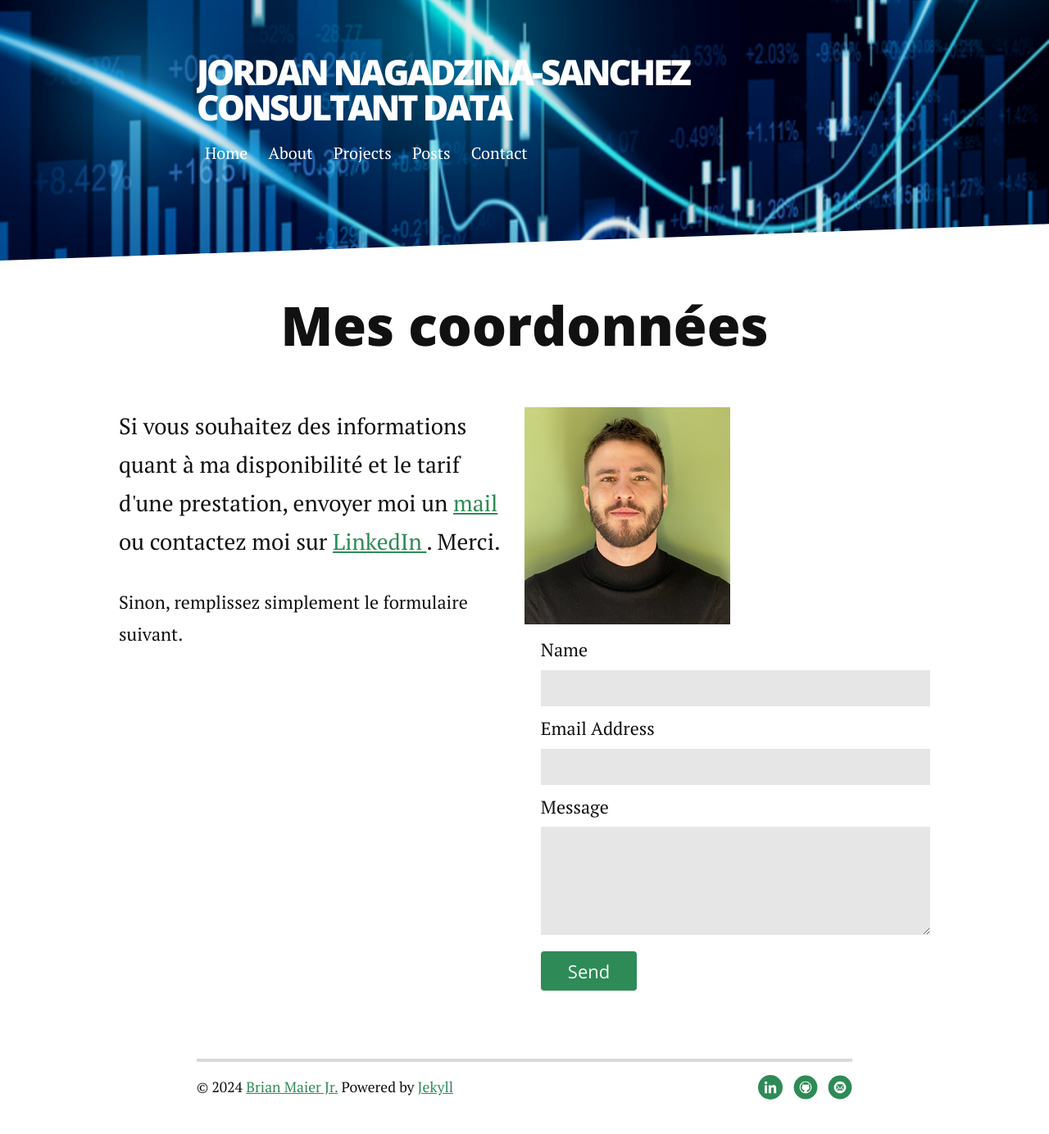
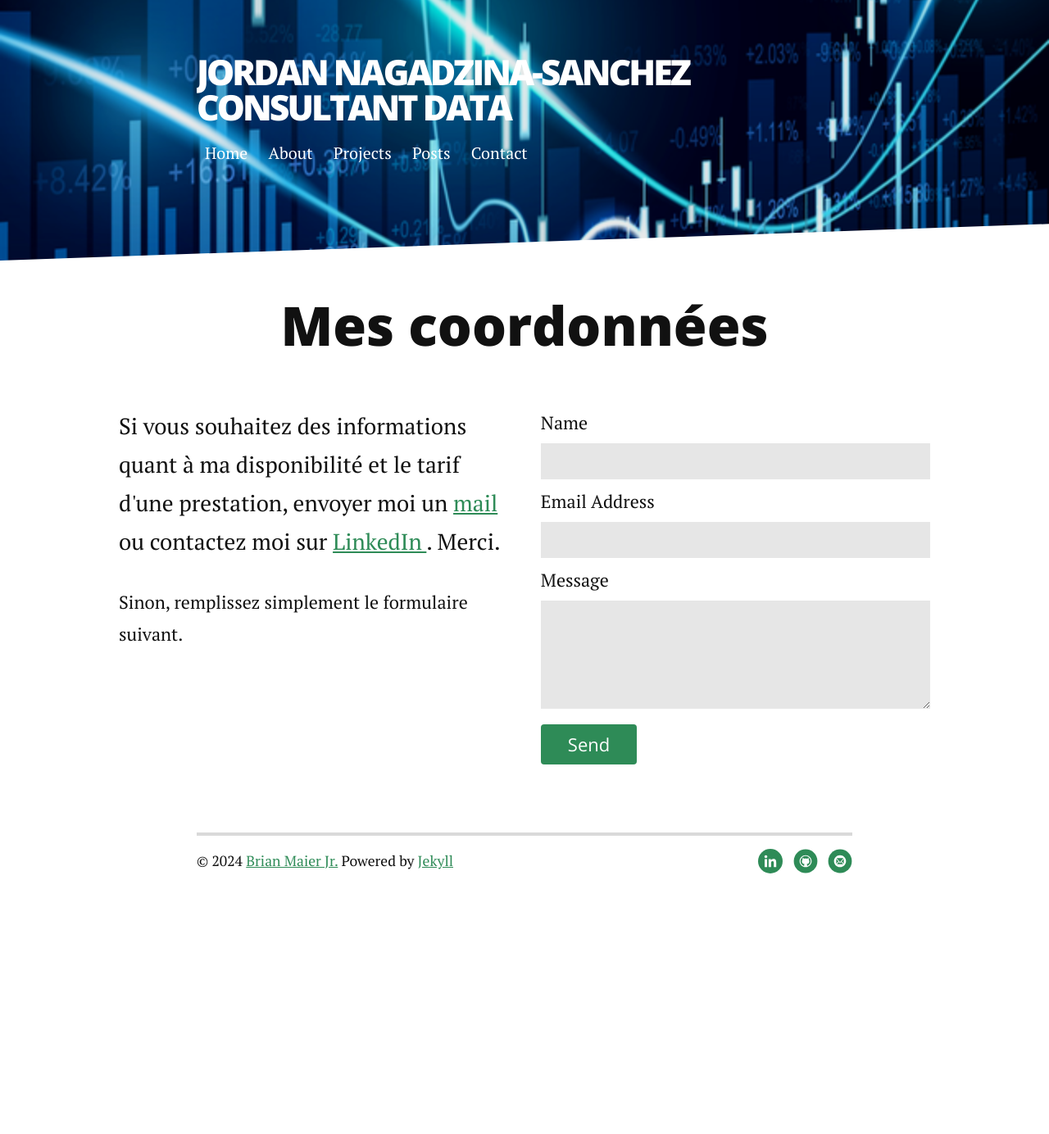
Before and after one commit to JordanNSZ/portofolio, a Jekyll site: the page built from contact.md, in a window 1280 px wide. Shown: the whole page at 82% size. Built offline with Jekyll 4.4.1, drawn with Linux system fonts in a browser that asks for light colours; nearby versions of some CDN libraries; after the commit the page ends 1107 px from its top, so only the background shows below that.

```diff
--- a/contact.md
+++ b/contact.md
@@ -5,8 +5,6 @@
 
 <div id="contact">
   <h1 class="pageTitle">Mes coordonnées</h1>
-
-  <img src="{{ '/assets/img/pp.jpg'}}" />
 
   <div class="contactContent">
     <p class="intro">Si vous souhaitez des informations quant à ma disponibilité et le tarif d'une prestation, envoyer moi un <a href="mailto:jordan.nagadzina.sanchez@gmail.com">mail</a> ou contactez moi sur <a href="www.linkedin.com/in/jordannagadzina-sanchez"> LinkedIn </a>. Merci. </p>
```
